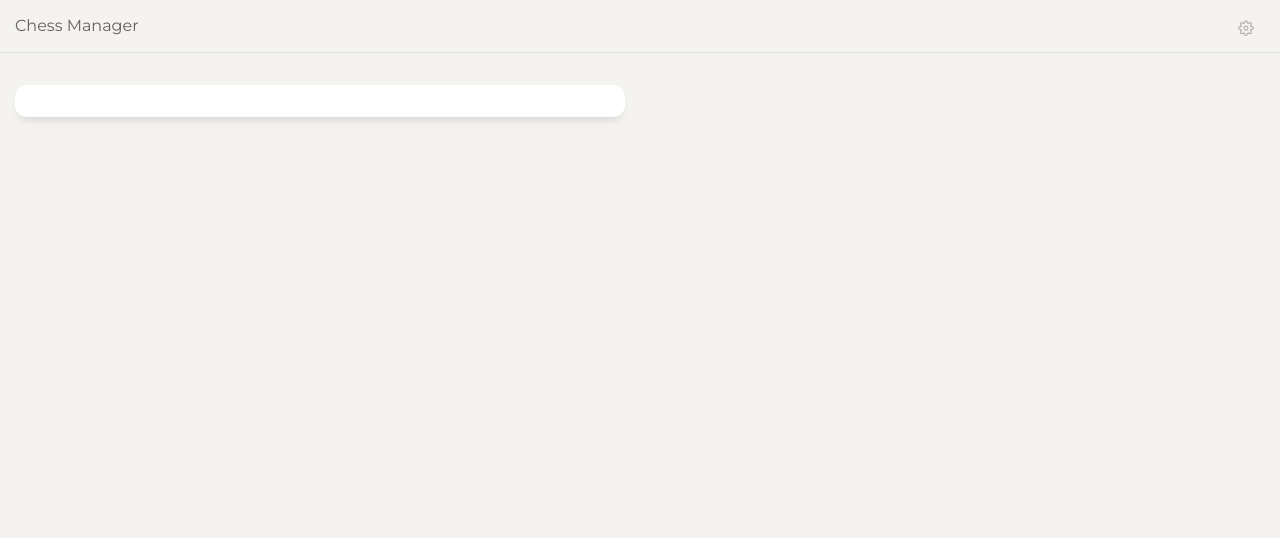
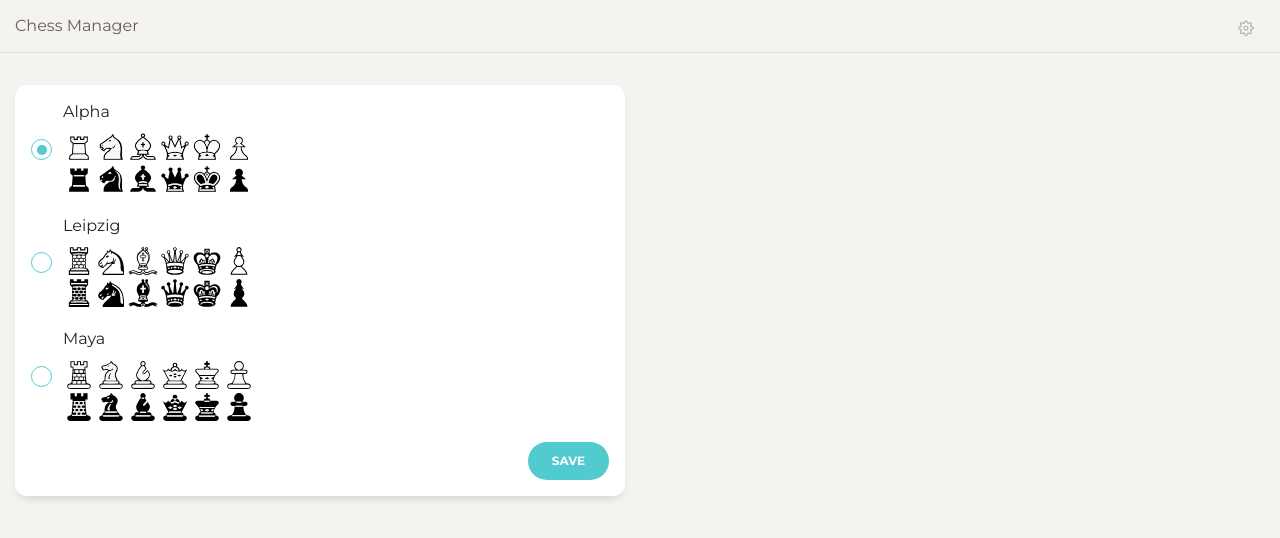
Before and after one commit to bbrakenhoff/chessmanager-angular, an Angular app: page /settings in a window 1280 px wide. Both pictures are taken after a click on the button "Change icon set". Shown: the top 538 px of the page. Built offline with nearby package versions, Linux system fonts and the light colour scheme.

Commit message:
Finished better HTML layout for fen position and settings

```diff
--- a/src/app/fen-position/fen-position.component.scss
+++ b/src/app/fen-position/fen-position.component.scss
@@ -24,6 +24,10 @@
 
   & ._form {
     @include app-card();
+
+    // Display & Box Model
+    display: flex;
+    flex-direction: column;
   }
 
   & ._formfieldset {
@@ -37,24 +41,24 @@
   & ._formlabel {
     // Display & Box Model
     display: block;
-    margin-bottom: .4rem;
+    margin-bottom: 0.4rem;
 
     // Other
     color: #9a9a9a;
-    font-size: .75rem;
+    font-size: 0.75rem;
   }
 
   & ._forminput {
     display: block;
     width: 100%;
-    padding: .65rem;
+    padding: 0.65rem;
     border: 1px solid #dddddd;
 
-    border-radius: .25rem;
+    border-radius: 0.25rem;
 
     &::placeholder {
       color: #6c757d;
-      font-size: .85rem;
+      font-size: 0.85rem;
     }
   }
 
--- a/src/app/settings/settings.component.html
+++ b/src/app/settings/settings.component.html
@@ -2,108 +2,48 @@
   <div class="_row">
     <div class="_col">
       <div class="_card">
+        <!-- Selected icon set -->
         <div class="_selectediconsetwrapper" *ngIf="!iconSetCardIsOpen">
           <div class="_iconsetwrapper">
-            <app-icon-set
-              [iconSet]="IconSet.Maya"
-            ></app-icon-set>
+            <app-icon-set [iconSet]="IconSet.Maya"></app-icon-set>
           </div>
           <div class="_headerwrapper">
             <p class="_cardcategory">Icon set</p>
             <p class="_cardtitle">Alpha</p>
           </div>
-
-          <button
-          class="_openformbutton"
-          (click)="openIconSetCard()"
-        >
+          <button class="_openformbutton" (click)="openIconSetCard()">
             <svg viewBox="0 0 32 32" class="_openformbuttonicon">
               <use xlink:href="/assets/icons/icons.svg#chess" />
             </svg>
             Change icon set
           </button>
         </div>
-        <!--
-            <div class="_row">
+        <!-- Select icon set form -->
         <form
           [formGroup]="form"
           id="form"
           novalidate="novalidate"
-                class="_iconsetform"
           *ngIf="iconSetCardIsOpen"
           (ngSubmit)="onFormSubmit()"
+          class="_form"
         >
           <div
-                  class="_iconsetradiobutton"
-                  [ngClass]="{ '-checked': isIconSetSelected(IconSet.Maya) }"
+            class="_radiobutton"
+            *ngFor="let iconSet of IconSet | keyvalue"
+            [ngClass]="{ '-checked': isIconSetSelected(iconSet.value) }"
           >
             <input
               type="radio"
               name="iconSet"
               formControlName="iconSet"
-                    [value]="IconSet.Maya"
+              [value]="iconSet.value"
+              class="_radiobuttoninput"
             />
-                  <label class="_iconsetlabel">Maya</label>
-                  <app-icon-set [iconSet]="IconSet.Maya"></app-icon-set>
+            <label class="_radiobuttonlabel">{{ iconSet.key }}</label>
+            <app-icon-set [iconSet]="iconSet.value"></app-icon-set>
           </div>
-                <div
-                  class="_iconsetradiobutton"
-                  [ngClass]="{ '-checked': isIconSetSelected(IconSet.Alpha) }"
-                >
-                  <input
-                    type="radio"
-                    name="iconSet"
-                    formControlName="iconSet"
-                    [value]="IconSet.Alpha"
-                  />
-                  <label class="_iconsetlabel">Alpha</label>
-                  <app-icon-set [iconSet]="IconSet.Alpha"></app-icon-set>
-                </div>
-                <div
-                  class="_iconsetradiobutton"
-                  [ngClass]="{
-                    '-checked': isIconSetSelected(IconSet.Leipzig)
-                  }"
-                >
-                  <input
-                    type="radio"
-                    name="iconSet"
-                    formControlName="iconSet"
-                    [value]="IconSet.Leipzig"
-                  />
-                  <label class="_iconsetlabel">Leipzig</label>
-                  <app-icon-set [iconSet]="IconSet.Leipzig"></app-icon-set>
-                </div>
+          <button type="submit" class="_formsubmit">Save</button>
         </form>
-            </div>
-          </div>
-          <div class="_cardrightcol">
-            <p class="_cardcategory">Icon set</p>
-            <p class="_cardtitle">Alpha</p>
-          </div>
-        </div>
-        <div class="_row">
-          <div class="_col -fullwidth">
-            <button
-              class="_cardfooterbutton"
-              (click)="openIconSetCard()"
-              *ngIf="!iconSetCardIsOpen"
-            >
-              <svg viewBox="0 0 32 32" class="_cardfootericon">
-                <use xlink:href="/assets/icons/icons.svg#chess" />
-              </svg>
-              Change icon set
-            </button>
-            <button
-              type="submit"
-              form="form"
-              class="_cardfootersubmit"
-              *ngIf="iconSetCardIsOpen"
-            >
-              Save
-            </button>
-          </div>
-        </div> -->
       </div>
     </div>
   </div>
--- a/src/app/settings/settings.component.scss
+++ b/src/app/settings/settings.component.scss
@@ -9,11 +9,6 @@
 
   & ._row {
     @include make-row();
-
-    // &.-iconset {
-    //   padding-bottom: 1rem;
-    //   border-bottom: 1px solid rgba(0, 0, 0, 0.1);
-    // }
   }
 
   & ._col {
@@ -27,7 +22,6 @@
 
   & ._card {
     @include app-card();
-
   }
 
   & ._selectediconsetwrapper {
@@ -37,10 +31,14 @@
 
   & ._iconsetwrapper {
     @include make-col(7);
+
+    margin-bottom: 1rem;
   }
 
   & ._headerwrapper {
     @include make-col(5);
+
+    margin-bottom: 1rem;
 
     text-align: right;
   }
@@ -56,7 +54,7 @@
     text-align: left;
   }
 
-  & ._openformbuttonicon  {
+  & ._openformbuttonicon {
     width: 1rem;
     height: 1rem;
     margin-right: 0.4rem;
@@ -64,21 +62,88 @@
     fill: #66615b;
   }
 
-  // & ._cardbody {
-  //   padding: 1rem;
-  // }
+  & ._form {
+    // Display & Box Model
+    display: flex;
+    flex-direction: column;
+  }
 
-  // & ._cardleftcol {
-  //   @include make-col-ready();
-  //   @include make-col(7);
-  // }
+  & ._radiobutton {
+    // Positioning
+    position: relative;
 
-  // & ._cardrightcol {
-  //   @include make-col-ready();
-  //   @include make-col(5);
+    // Display & Box Model
+    display: flex;
+    flex-direction: column;
+    padding-left: 2rem;
+    margin-bottom: 1.2rem;
 
-  //   text-align: right;
-  // }
+    // Other
+    cursor: pointer;
+    line-height: 1.4rem;
+
+    &::before,
+    &::after {
+      // Positioning
+      position: absolute;
+      top: 50%;
+      left: 0;
+      // Display & Box Model
+      display: block;
+      // Other
+      border-radius: 50%;
+      content: '';
+    }
+
+    &::before {
+      width: 1.2rem;
+      height: 1.2rem;
+      border: 0.1rem solid #51cbce;
+      margin-top: -0.6rem;
+    }
+
+    &.-checked::after {
+      // Display & Box Model
+      width: 0.6rem;
+      height: 0.6rem;
+      margin: 0.4rem;
+      margin-top: -0.2rem;
+
+      // Other
+      background-color: #51cbce;
+    }
+  }
+
+  & ._radiobuttoninput {
+    // Positioning
+    position: absolute;
+    z-index: 999;
+
+    // Display & Box Model
+    display: block;
+    width: 100%;
+    height: 100%;
+    margin: 0 0 0 -2rem;
+
+    // Other
+    cursor: pointer;
+    opacity: 0;
+    user-select: none;
+
+    &:hover, &:active,&:focus {
+      background: none;
+    }
+  }
+
+  & ._radiobuttonlabel {
+    margin-bottom: 0.5rem;
+  }
+
+  & ._formsubmit {
+    @include app-button();
+
+    align-self: flex-end;
+  }
 
   & ._cardcategory {
     // Display & Box Model
@@ -97,139 +162,4 @@
     // Other
     font-size: 1.5rem;
   }
-
-  // & ._iconsetform {
-  //   @include make-col-ready();
-  //   @include make-col(12);
-
-  //   // Display & Box Model
-  //   display: flex;
-  //   flex-direction: column;
-  // }
-
-  // & ._iconsetlabel {
-  //   margin-bottom: 0.5rem;
-  // }
-
-  // & ._iconsetradiobutton {
-  //   // Positioning
-  //   position: relative;
-
-  //   // Display & Box Model
-  //   display: flex;
-  //   flex-direction: column;
-  //   padding-left: 2rem;
-  //   margin-bottom: 1.5rem;
-
-  //   // Other
-  //   cursor: pointer;
-  //   line-height: 1.4rem;
-
-  //   & input {
-  //     // Positioning
-  //     position: absolute;
-  //     z-index: 999;
-
-  //     // Display & Box Model
-  //     display: block;
-  //     width: 100%;
-  //     height: 100%;
-  //     margin: 0 0 0 -2rem;
-
-  //     // Other
-  //     cursor: pointer;
-  //     opacity: 0;
-  //   }
-
-  //   &::before,
-  //   &::after {
-  //     // Positioning
-  //     position: absolute;
-  //     top: 50%;
-  //     left: 0;
-
-  //     // Display & Box Model
-  //     display: block;
-
-  //     // Other
-  //     border-radius: 50%;
-  //     content: '';
-  //   }
-
-  //   &::before {
-  //     width: 1.2rem;
-  //     height: 1.2rem;
-  //     border: 0.1rem solid #51cbce;
-  //     margin-top: -0.6rem;
-  //   }
-
-  //   &.-checked::after {
-  //     // Display & Box Model
-  //     width: 0.6rem;
-  //     height: 0.6rem;
-  //     margin: 0.4rem;
-  //     margin-top: -0.2rem;
-
-  //     // Other
-  //     background-color: #51cbce;
-  //   }
-  // }
-
-  // & ._cardfooter {
-  //   @include make-row();
-
-  //   // Display & Box Model
-  //   padding: 1rem 0;
-  //   margin: 0;
-
-  //   // Other
-  //   color: #9a9a9a;
-  //   font-size: 0.9rem;
-  //   font-weight: 400;
-  //   line-height: 1rem;
-
-  //   &.-cardisopen {
-  //     border-width: 0;
-  //   }
-  // }
-
-  // & ._cardbuttonwrapper {
-  //   @include make-col-ready();
-  //   @include make-col(12);
-
-  //   display: flex;
-
-  //   &.-cardisopen {
-  //     flex-direction: row-reverse;
-  //   }
-  // }
-
-  // & ._cardfooterbutton {
-  //   // Display & Box Model
-  //   display: flex;
-  //   width: 100%;
-  //   align-items: center;
-  //   padding: 0;
-  //   padding-top: 1rem;
-  //   border-width: 0;
-
-  //   // Other
-  //   background-color: transparent;
-  //   cursor: pointer;
-  //   font-size: 0.8rem;
-  //   outline: none;
-  //   user-select: none;
-  // }
-
-  // & ._cardfootericon {
-  //   width: 1rem;
-  //   height: 1rem;
-  //   margin-right: 0.4rem;
-
-  //   fill: #66615b;
-  // }
-
-  // & ._cardfootersubmit {
-  //   @include app-button();
-  // }
 }
```
Also changed, not shown: 1 other file (tests, documents, lock files or other folders). Lines whose indentation alone changed are shown as unchanged.
